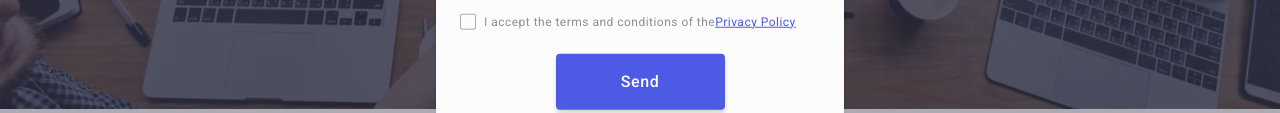
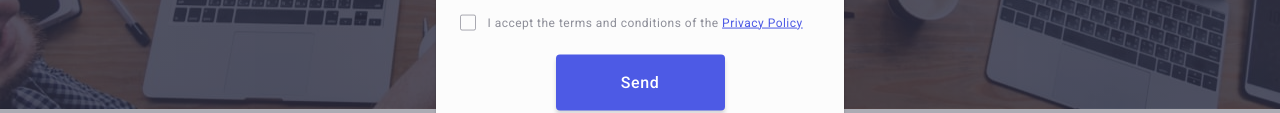
Before and after one commit to mrnvvi/goit-markup-hw-05, a plain HTML site: page index.html in a window 1280 px wide. Both pictures are taken after a click on the button "Order Service". Shown: the part 561-674 px from the top of the page. Drawn offline with nearby package versions, Linux system fonts and the light colour scheme.

Commit message:
commit 4

```diff
--- a/css/styles.css
+++ b/css/styles.css
@@ -784,8 +784,6 @@ img {
     font-size: 12px;
     line-height: 1.17;
     letter-spacing: 0.48px;
-    display: flex;
-    align-items: center;
 }
 
 .checkbox-span {
@@ -803,8 +801,7 @@ img {
                 fill 250ms cubic-bezier(0.4, 0, 0.2, 1);
 }
 
-.check-text a {
-    text-decoration: underline;
+.checkbox-link {
     color: var(--iris);
 }
 
--- a/index.html
+++ b/index.html
@@ -439,7 +439,7 @@
             <span class="checkbox-span"><svg class="check-icon" width="10" height="8">
               <use href="./images/icons.svg#icon-policy"></use>
             </svg></span> I accept the terms and conditions of the
-             <a href="">Privacy Policy</a></label>
+             <a class="checkbox-link" href="">Privacy Policy</a></label>
         </div>
         <button type="submit" class="modal-button">Send</button>
       </form>
```
